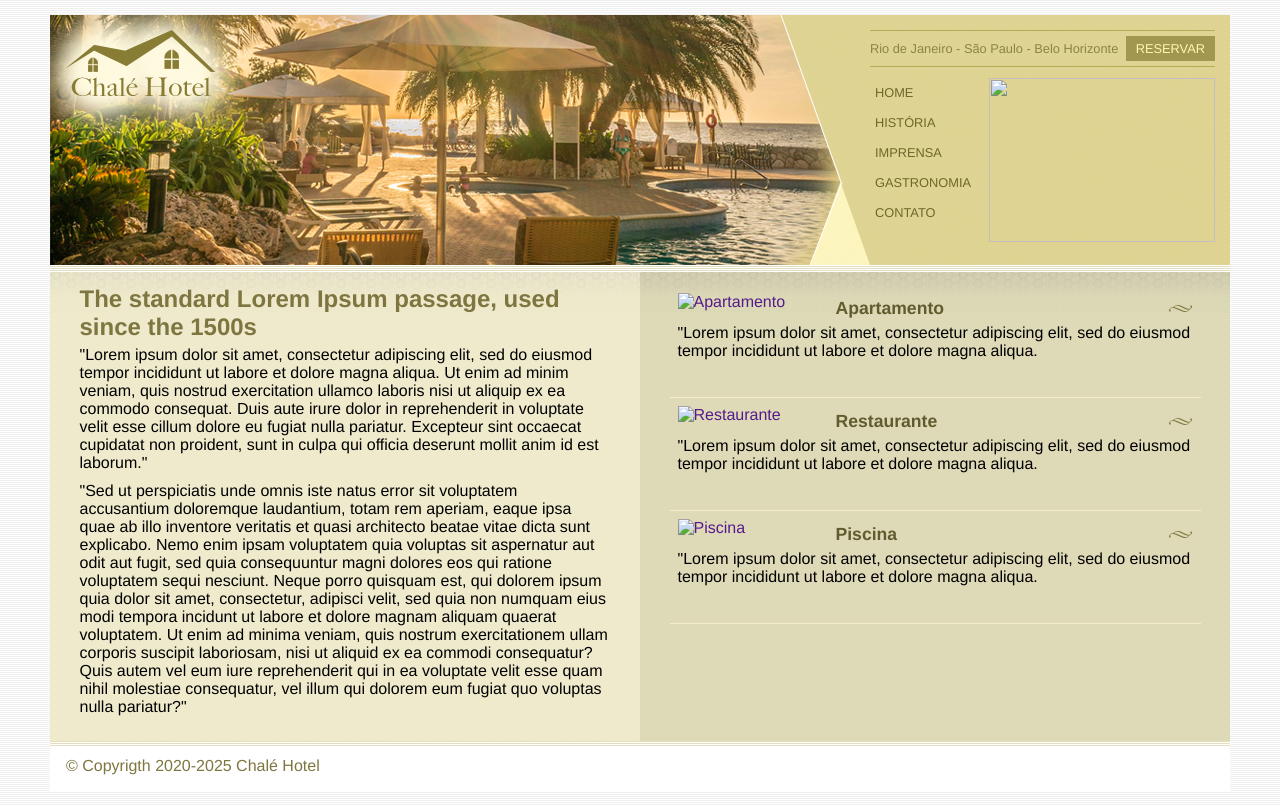
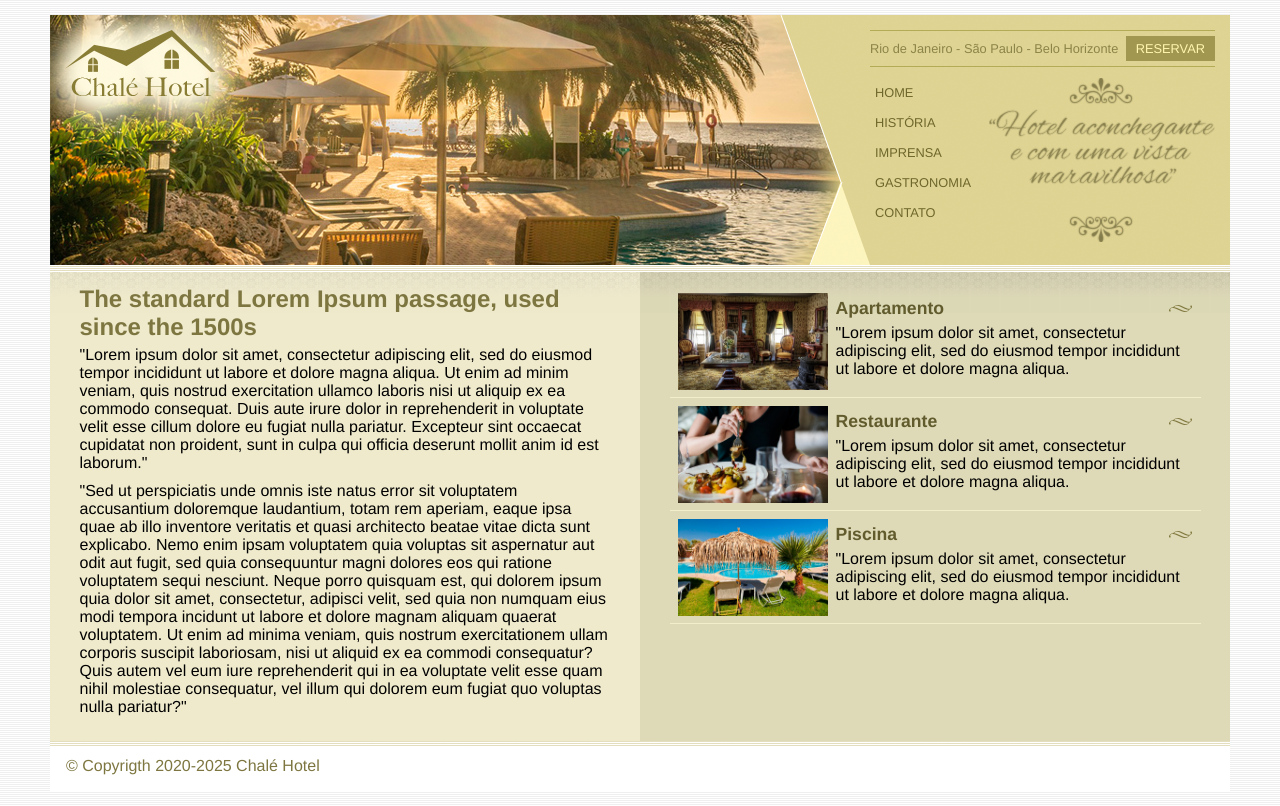
Before and after one commit to DrielliCastro/Chale-Hotel, a plain HTML site: page index.html in a window 1280 px wide. Drawn offline with Linux system fonts and the light colour scheme; files whose address does not match are found by name.

Commit message:
Update index.html

```diff
--- a/index.html
+++ b/index.html
@@ -32,7 +32,7 @@
                             <li><a href="">Gastronomia</a></li>
                             <li><a href="">Contato</a></li>
                         </ul>
-                        <img class="depoimento" src="/imagens/depoimento1.png">
+                        <img class="depoimento" src="./depoimento1.png">
                     </div>
 
 
@@ -63,7 +63,7 @@
                 <ul id="beneficios">
                     <li>
                         <a href="">
-                            <img src="./imagens/apartamento.jpg" width="150" alt="Apartamento"/>
+                            <img src="./apartamento.jpg" width="150" alt="Apartamento"/>
                             <h3>Apartamento</h3>
                             <p>
                                 "Lorem ipsum dolor sit amet, consectetur adipiscing elit, sed do eiusmod tempor incididunt ut labore et dolore magna aliqua.
@@ -73,7 +73,7 @@
 
                     <li>
                         <a href="">
-                            <img src="./imagens/restaurante.jpg" width="150" alt="Restaurante"/>
+                            <img src="./restaurante.jpg" width="150" alt="Restaurante"/>
                             <h3>Restaurante</h3>
                             <p>
                                 "Lorem ipsum dolor sit amet, consectetur adipiscing elit, sed do eiusmod tempor incididunt ut labore et dolore magna aliqua.
@@ -84,7 +84,7 @@
 
                     <li>
                         <a href="">
-                            <img src="./imagens/piscina.jpg" width="150" alt="Piscina" />
+                            <img src="./piscina.jpg" width="150" alt="Piscina" />
                             <h3>Piscina</h3>
                             <p>
                                 "Lorem ipsum dolor sit amet, consectetur adipiscing elit, sed do eiusmod tempor incididunt ut labore et dolore magna aliqua.
```
